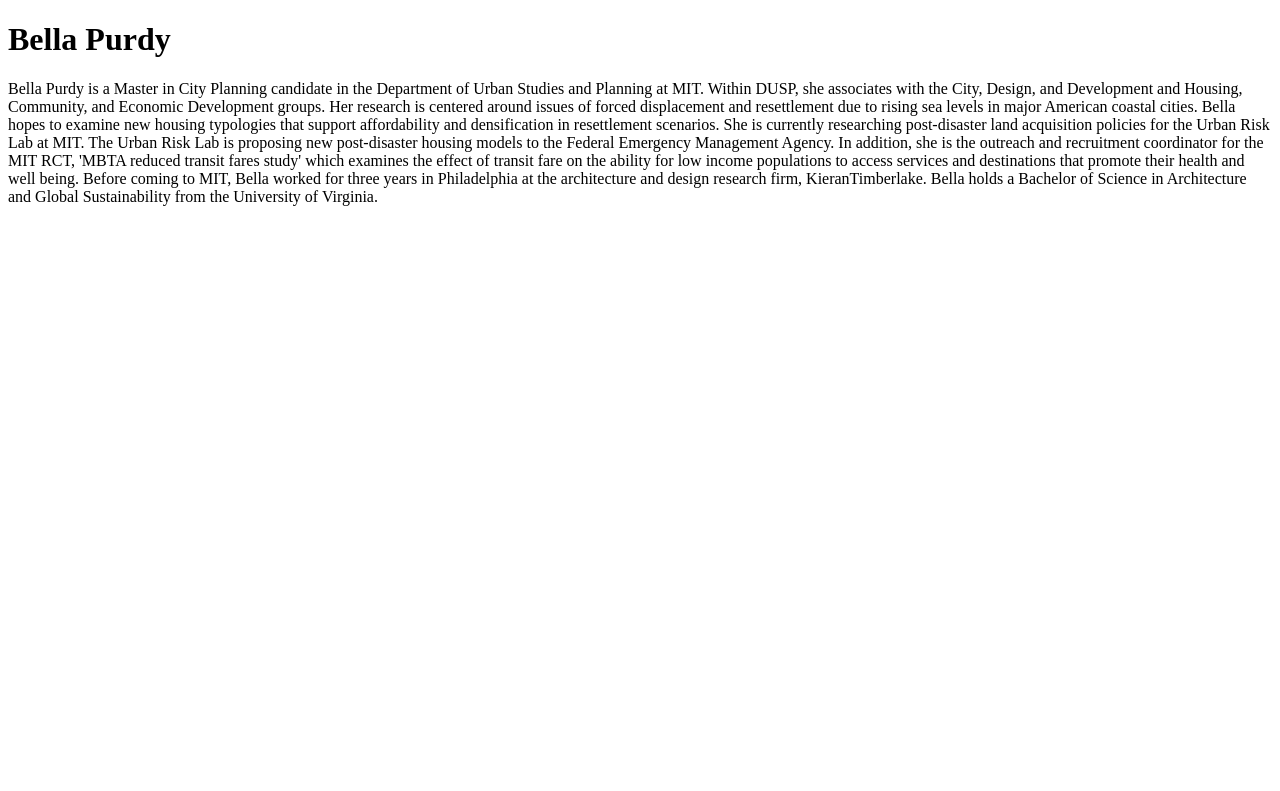
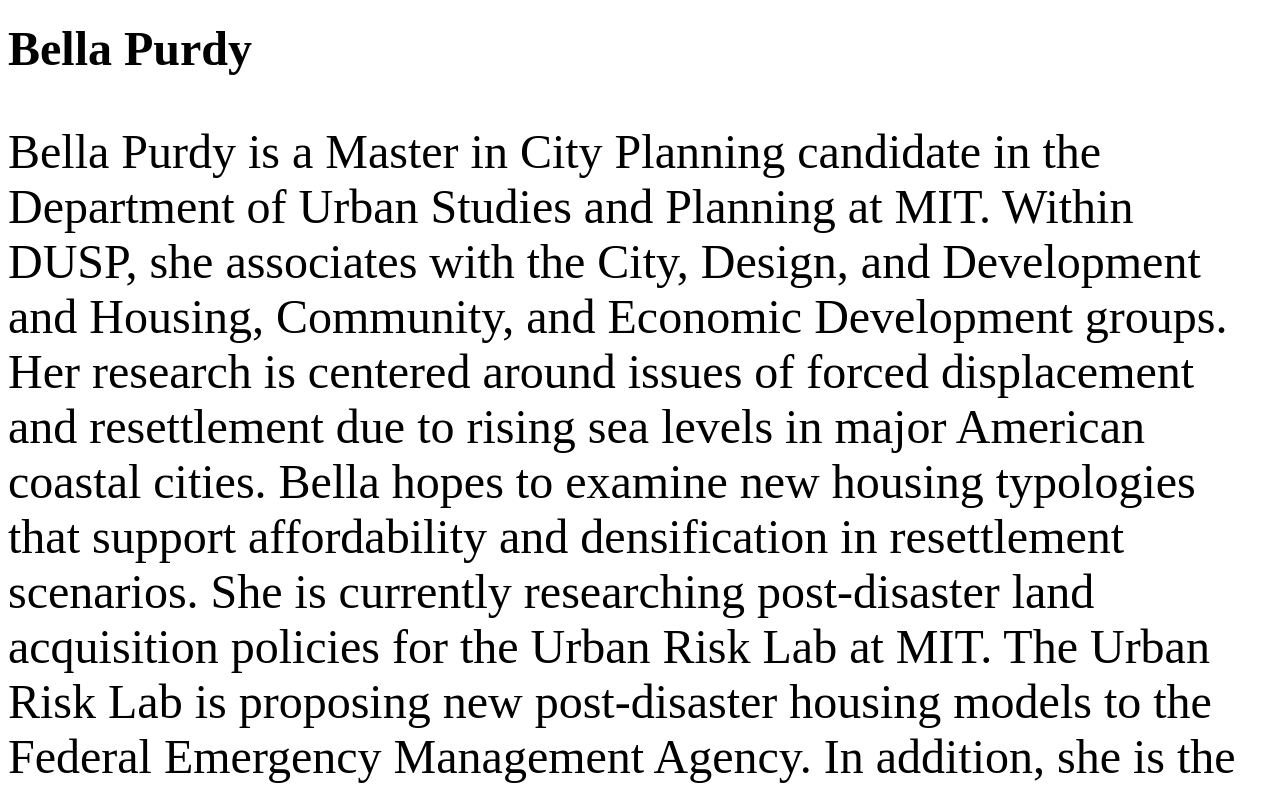
Before and after one commit to bellapurdy/bellapurdy.github.io, a plain HTML site: page index.html in a window 1280 px wide. Shown: the top 791 px of the page. Drawn offline with Linux system fonts and the light colour scheme.

Commit message:
font test

```diff
--- a/index.html
+++ b/index.html
@@ -13,7 +13,7 @@
 <!-- the body element contains content that is displayed in the browser window -->
 <body>
 	<!-- create a header -->
-	<h1>Bella Purdy</h1>
+	<h1><font face ="futura" size ="18">Bella Purdy</h1>
 	<!-- create a paragraph -->
 	<p>Bella Purdy is a Master in City Planning candidate in the Department of Urban Studies and Planning at MIT. Within DUSP, she associates with the City, Design, and Development and Housing, Community, and Economic Development groups. Her research is centered around issues of forced displacement and resettlement due to rising sea levels in major American coastal cities. Bella hopes to examine new housing typologies that support affordability and densification in resettlement scenarios. She is currently researching post-disaster land acquisition policies for the Urban Risk Lab at MIT. The Urban Risk Lab is proposing new post-disaster housing models to the Federal Emergency Management Agency. In addition, she is the outreach and recruitment coordinator for the MIT RCT, 'MBTA reduced transit fares study' which examines the effect of transit fare on the ability for low income populations to access services and destinations that promote their health and well being. Before coming to MIT, Bella worked for three years in Philadelphia at the architecture and design research firm, KieranTimberlake. Bella holds a Bachelor of Science in Architecture and Global Sustainability from the University of Virginia.</p>
 <!-- end the document body -->
```
